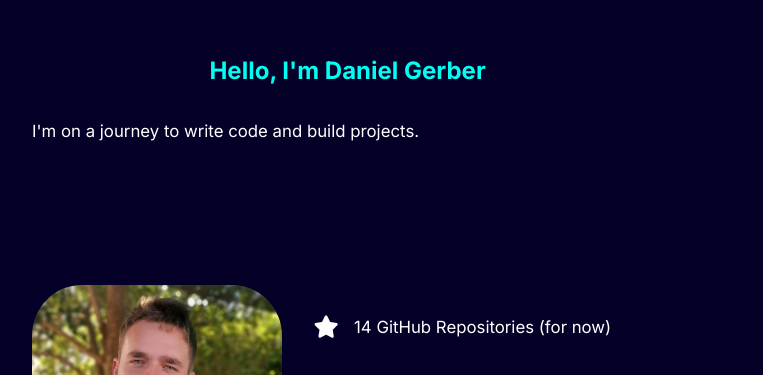
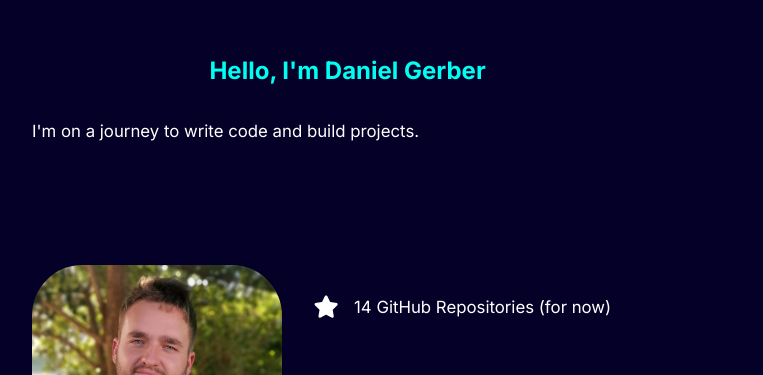
Before and after one commit to D-Gerber/My-portfolio, a plain HTML site: page index.html in a window 1280 px wide. Shown: the part 88-463 px from the top of the page, without its empty margins (258-1021 px from the left). Drawn offline with Linux system fonts and the light colour scheme.

Commit message:
Updated styles

```diff
--- a/index.html
+++ b/index.html
@@ -4,7 +4,7 @@
 <head>
     <meta charset="UTF-8">
     <meta name="viewport" content="width=device-width, initial-scale=1.0">
-    <title>🦁 Daniel Gerber 🦁</title>
+    <title>🦁 Daniel Gerber </title>
     <link rel="preconnect" href="https://fonts.googleapis.com">
     <link rel="preconnect" href="https://fonts.gstatic.com" crossorigin>
     <link href="https://fonts.googleapis.com/css2?family=Inter:wght@100;200;300;400;500;600;700;800;900&display=swap"
--- a/styles.css
+++ b/styles.css
@@ -92,7 +92,7 @@ main {
 }
 
 section {
-  gap: 48px;
+  gap: 38px;
 }
 
 .nameContainer {
```
